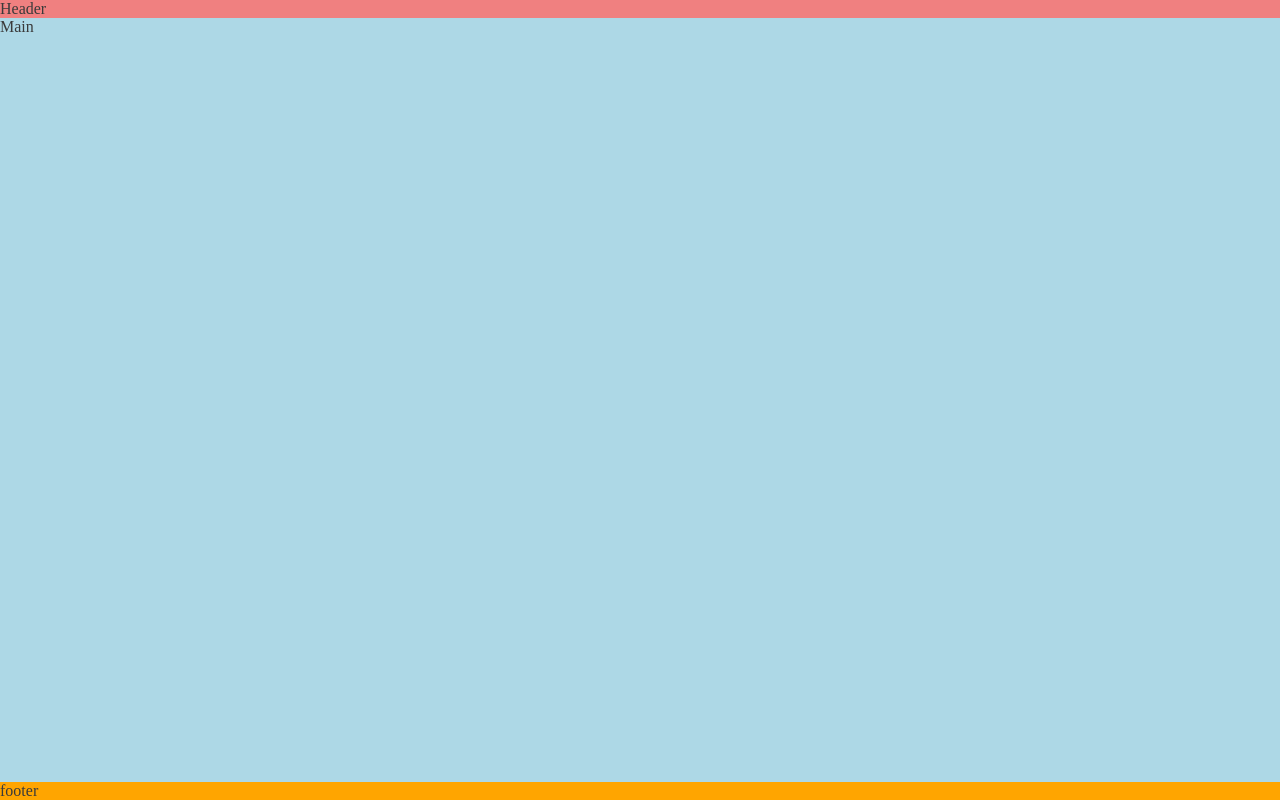
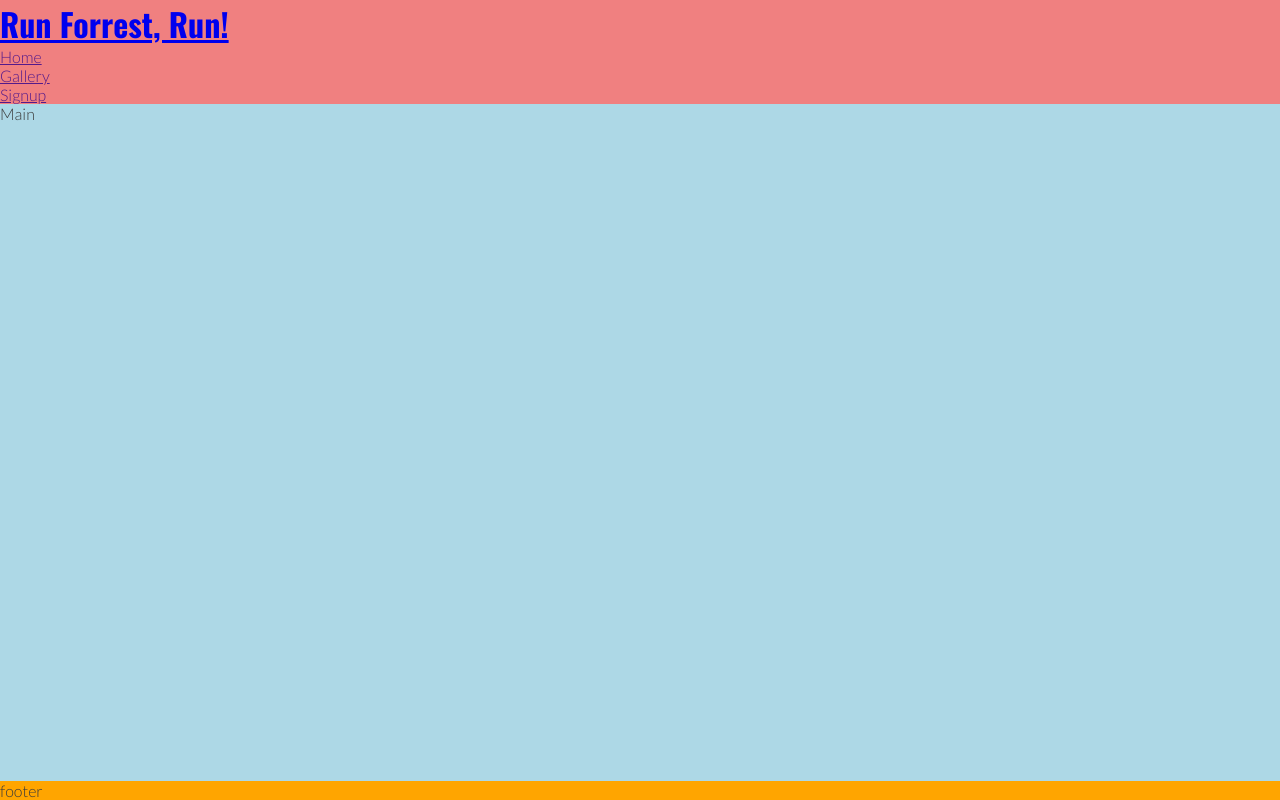
Before and after one commit to dmc-mcc/run-for-your-life, a plain HTML site: page index.html in a window 1280 px wide. Drawn offline with nearby package versions, Linux system fonts and the light colour scheme.

Commit message:
Create navigation section

```diff
--- a/assets/css/style.css
+++ b/assets/css/style.css
@@ -14,10 +14,15 @@ body {
     display: flex;
     flex-direction: column;
     color: #3a3a3a;
+    font-family: 'Lato', sans-serif;
 }
 
 header {
     background-color: lightcoral;
+}
+
+h1 {
+    font-family: 'Oswald', sans-serif;
 }
 
 main {
--- a/index.html
+++ b/index.html
@@ -33,7 +33,18 @@
     <link rel="stylesheet" href="assets/css/style.css" />
   </head>
   <body>
-    <header>Header</header>
+    <header>
+      <a href="index.html">
+        <h1 id="logo">Run Forrest, Run!</h1>
+        <nav>
+          <ul>
+            <li><a href="">Home</a></li>
+            <li><a href="">Gallery</a></li>
+            <li><a href="">Signup</a></li>
+          </ul>
+        </nav>
+      </a>
+    </header>
     <main>Main</main>
     <footer>footer</footer>
   </body>
```
